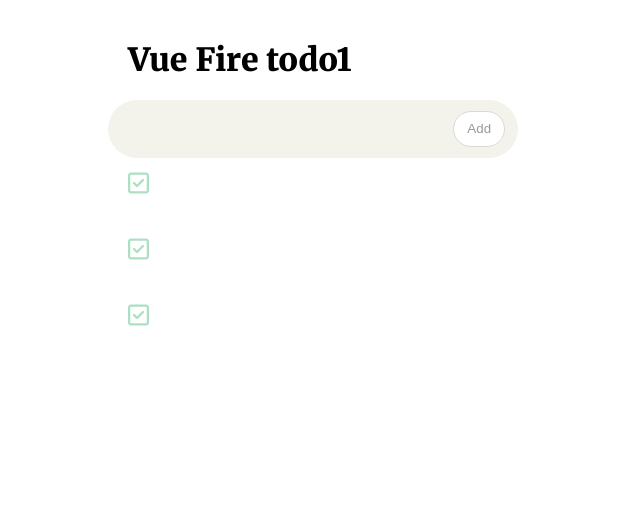
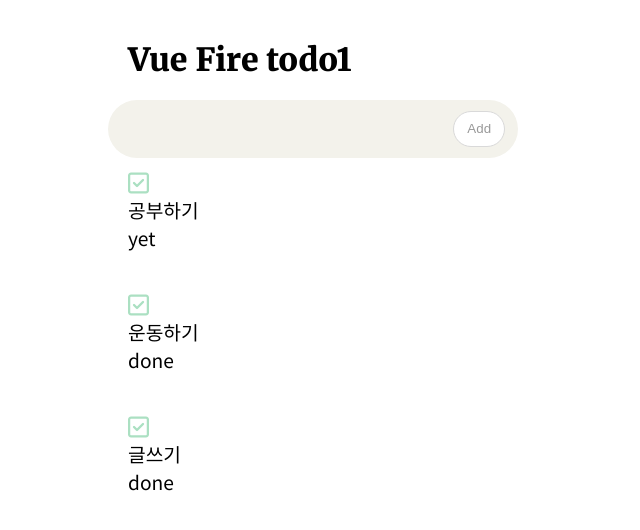
Before and after one commit to datadbs/shinhanvue, a Vue app in the folder vue/my-todo1/: page / in a window 1280 px wide. Shown: the top 530 px of the page, without its empty margins (0-640 px from the left). Built offline with nearby package versions, Linux system fonts and the light colour scheme.

Commit message:
1. 할일 목록 리스팅

```diff
--- a/vue/my-todo1/src/components/TodoMain.vue
+++ b/vue/my-todo1/src/components/TodoMain.vue
@@ -12,8 +12,8 @@
               <i class="far fa-check-square"></i>
               <span>
                 <li>
-                  <b>{{todo.text}}</b>
-                  <b>{{todo.state}}</b>
+                  <p>{{todo.text}}</p>
+                  <p>{{todo.state}}</p>
                 </li>
                 <b>
                   <a href="">Edit</a>
```
